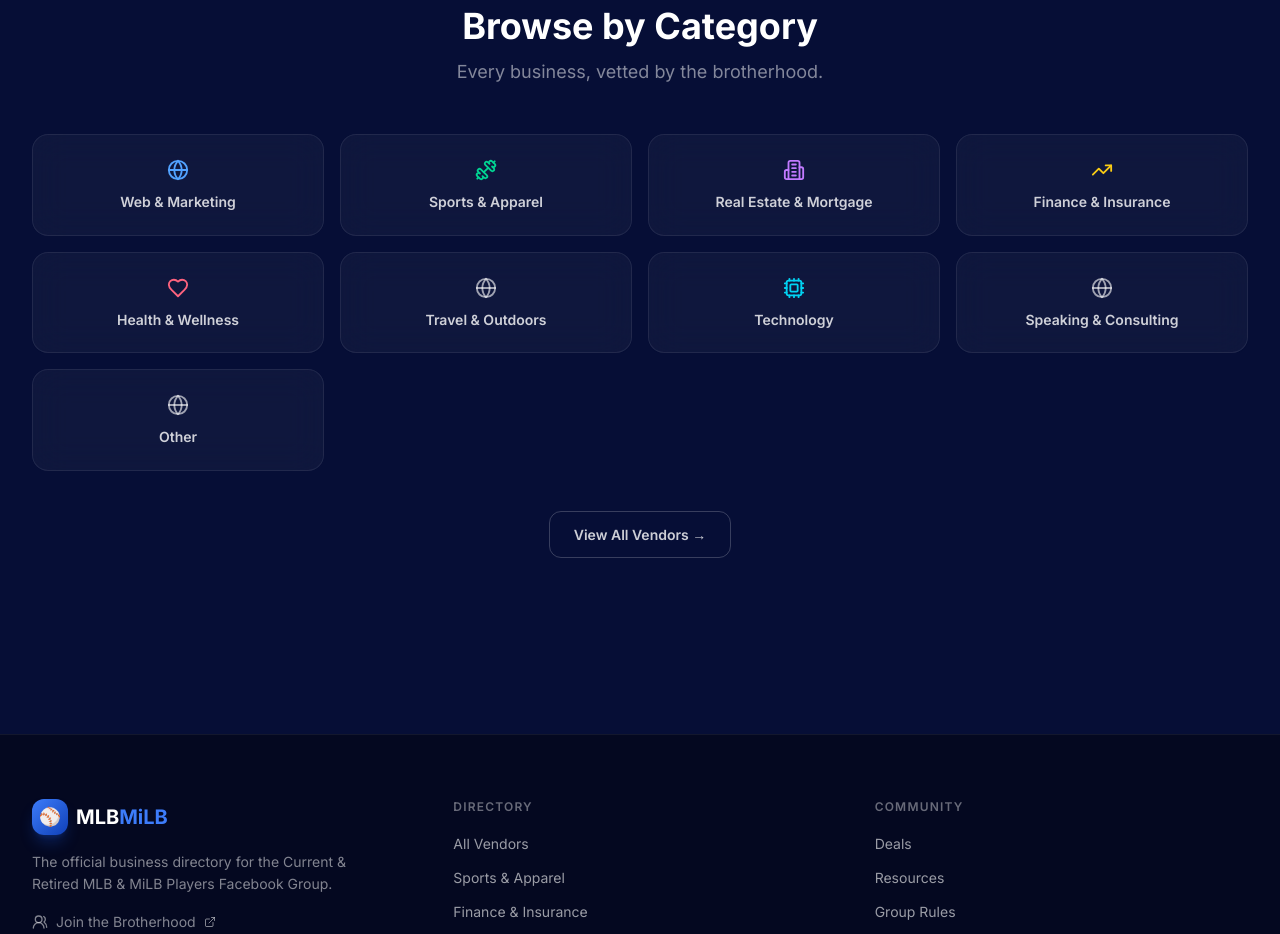
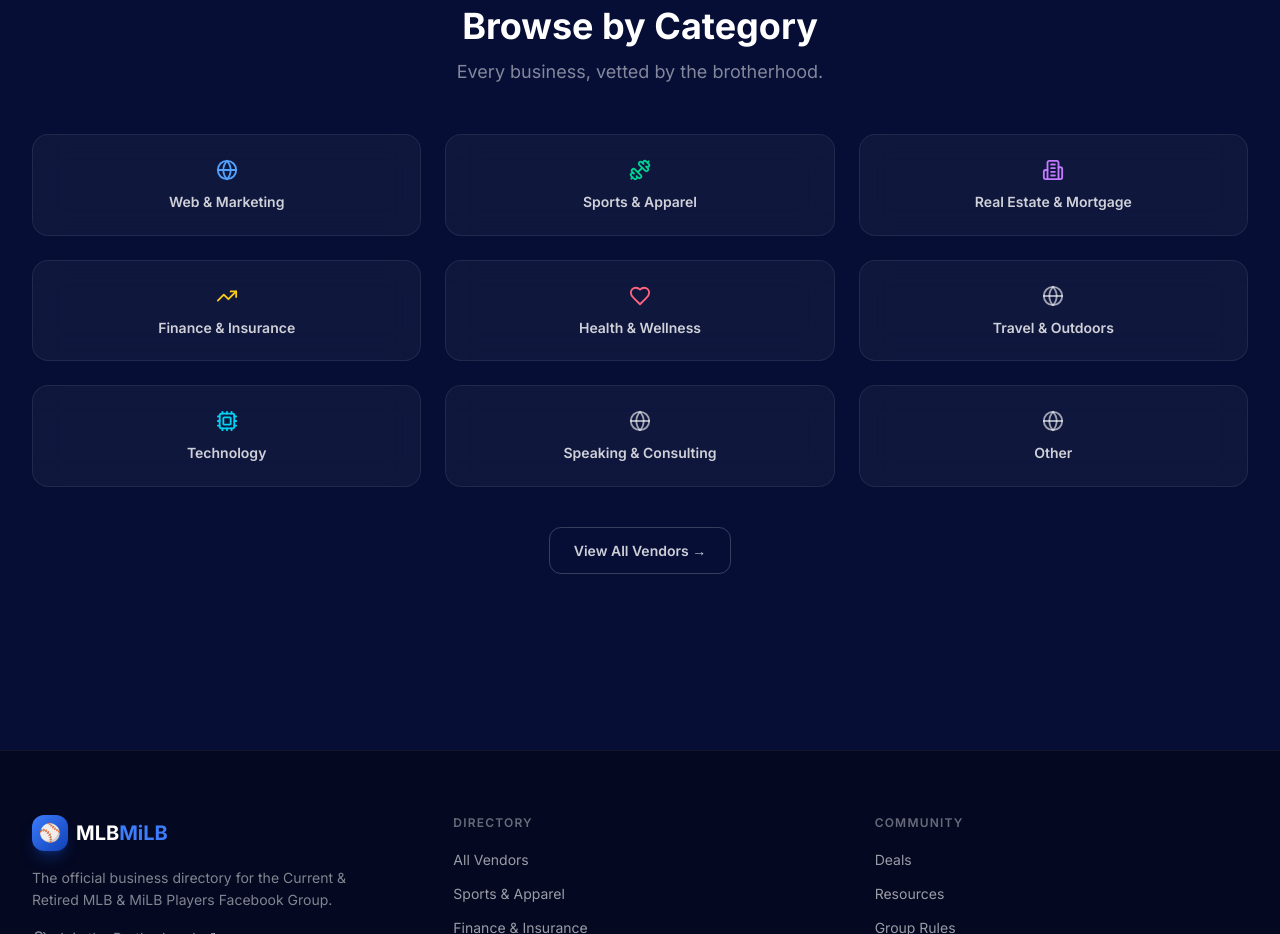
Before and after one commit to SteamWorksWeb/mlb-milb, a Next.js app: page / in a window 1280 px wide. Shown: the part 1020-1954 px from the top of the page. Built offline with nearby package versions, Linux system fonts and the light colour scheme.

Commit message:
fix: enforce 3x3 category grid on desktop (lg:grid-cols-3)

```diff
--- a/src/components/CategoryShowcase.tsx
+++ b/src/components/CategoryShowcase.tsx
@@ -31,7 +31,7 @@
         </p>
       </div>
 
-      <div className="grid grid-cols-2 sm:grid-cols-3 lg:grid-cols-4 gap-4">
+      <div className="grid grid-cols-1 sm:grid-cols-2 lg:grid-cols-3 gap-6">
         {categories.map((cat, i) => {
           const config = CATEGORY_CONFIG[cat] ?? DEFAULT_CONFIG;
           const href = `/directory?category=${encodeURIComponent(cat)}`;
```
